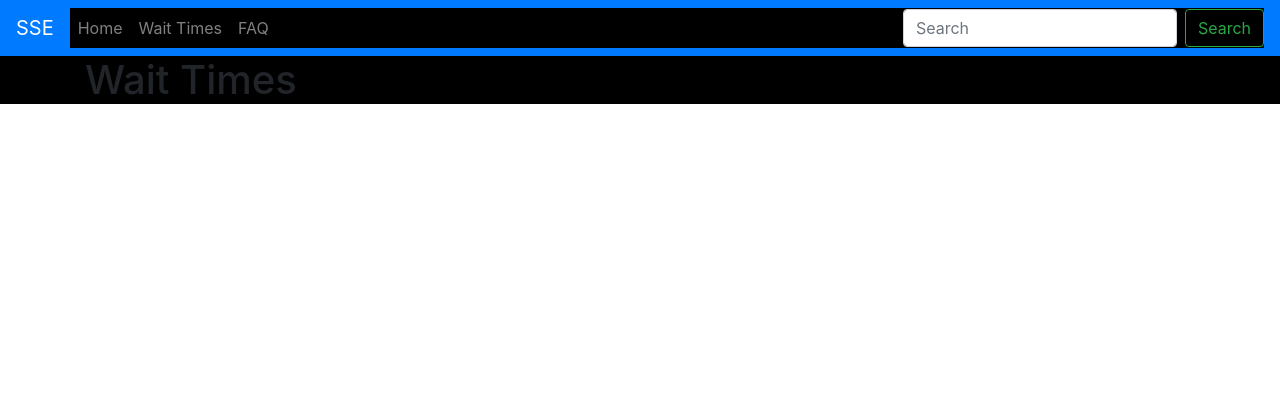
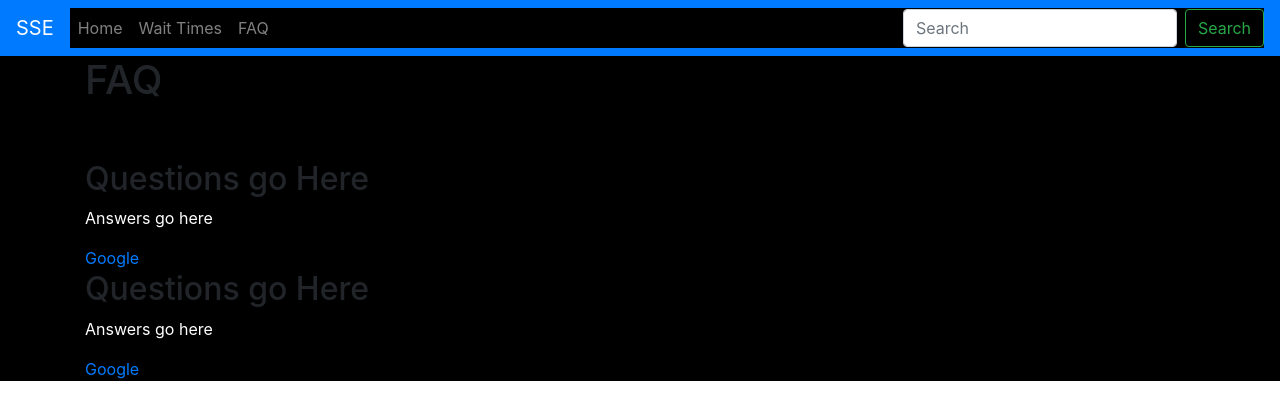
Before and after one commit to ahmedraufk/SSE, a React (Create React App) app in the folder frontend/: page /#/faq in a window 1280 px wide. Before the commit this address led to /#/wait_times. Shown: the top 420 px of the page. Built offline with nearby package versions, Linux system fonts and the light colour scheme.

Commit message:
FAQ template page ready

```diff
--- a/frontend/src/components/faq/Faq.js
+++ b/frontend/src/components/faq/Faq.js
@@ -6,6 +6,22 @@ function Faq() {
   return (
     <div className="faq">
       <h1>FAQ</h1>
+      <br></br><br></br>
+
+      <h2>Questions go Here</h2>
+      <p>Answers go here</p>
+      <a href="https://www.google.com" target="_blank">Google</a>
+      <br></br>
+
+      <h2>Questions go Here</h2>
+      <p>Answers go here</p>
+      <a href="https://www.google.com" target="_blank">Google</a>
+      <br></br>
+
+
+
+
+
     </div>
   );
 }
```
